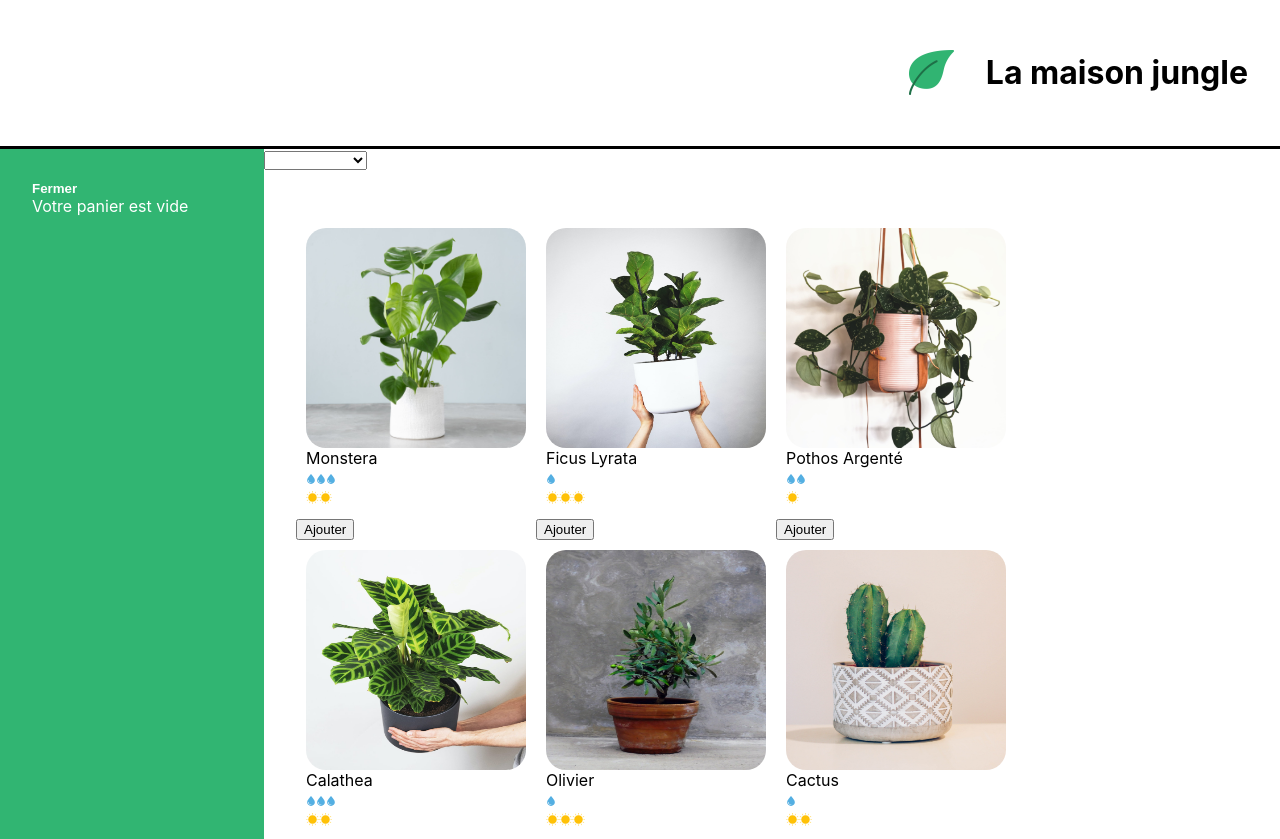
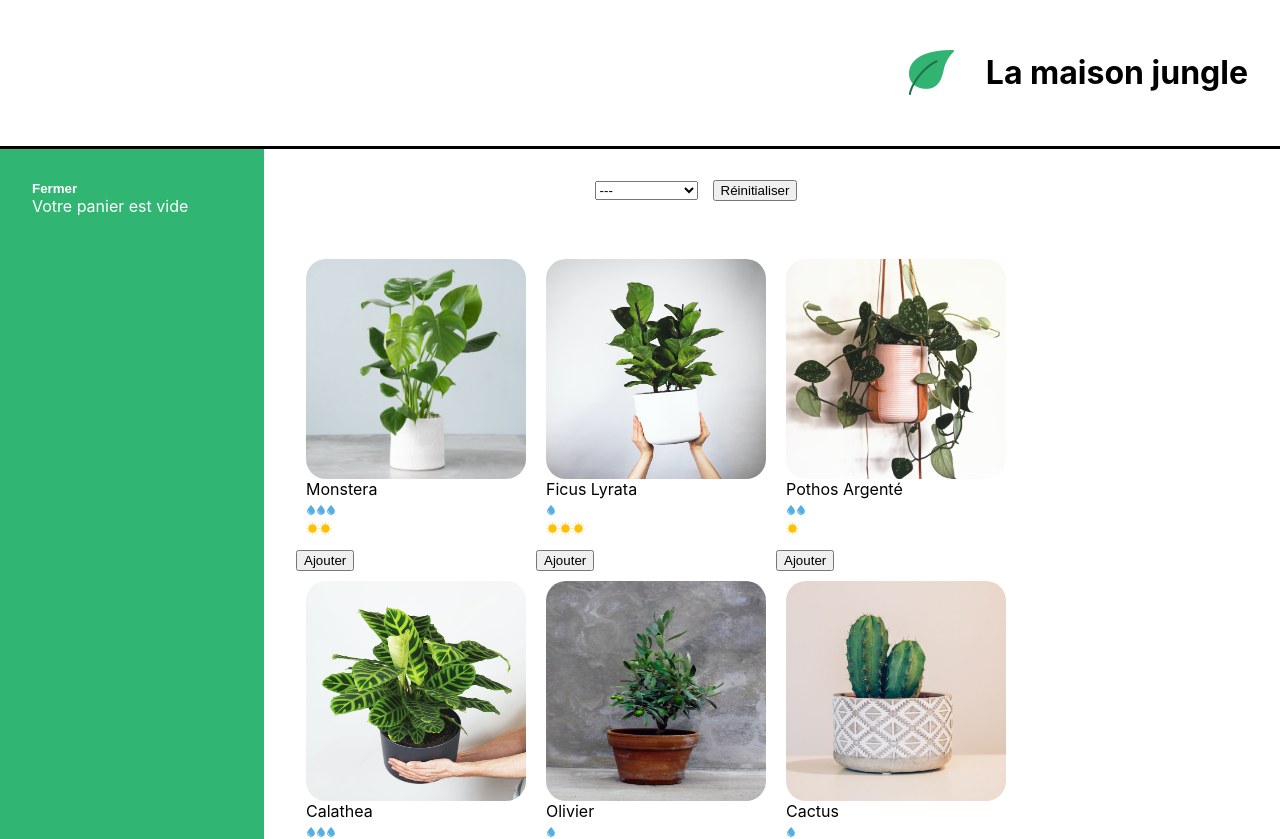
Before and after one commit to Toure2019/la-maison-jungle, a React (Create React App) app: page / in a window 1280 px wide. Shown: the top 839 px of the page. Built offline with nearby package versions, Linux system fonts and the light colour scheme.

Commit message:
commit 7bis: 2-Correction exercice partage state (best practice)

```diff
--- a/src/components/Categories.js
+++ b/src/components/Categories.js
@@ -1,26 +1,23 @@
-function Categories({categories, plantList, plantItemList, updatePlantItemList}) {
+import '../styles/Categories.css'
 
-    function handleChange(event) {
-        if(event.target.value === '') {
-            updatePlantItemList(plantList);
-            console.log('Toutes les catégories', plantList);
-        } else {
-            const newList = plantItemList.reduce(
-                (acc, plant) => plant.category === event.target.value ? acc.concat(plant) : acc, []
-            );
-            console.log('newList', newList);
-            updatePlantItemList(newList);
-        }
-    }
-
-    return (
-        <select onChange={handleChange}>
-            <option key="cat00"></option>
-            {categories.map((categorie, index) => (
-                <option key={`${index}-${categorie}`} value={categorie}>{ categorie }</option>
-            ))}
-        </select>
-    )
+function Categories({ setActiveCategory, categories, activeCategory }) {
+	return (
+		<div className='lmj-categories'>
+			<select
+				value={activeCategory}
+				onChange={(e) => setActiveCategory(e.target.value)}
+				className='lmj-categories-select'
+			>
+				<option value=''>---</option>
+				{categories.map((cat) => (
+					<option key={cat} value={cat}>
+						{cat}
+					</option>
+				))}
+			</select>
+			<button onClick={() => setActiveCategory('')}>Réinitialiser</button>
+		</div>
+	)
 }
 
-export default Categories;
+export default Categories
--- a/src/components/ShoppingList.js
+++ b/src/components/ShoppingList.js
@@ -1,13 +1,11 @@
+import { useState } from 'react'
 import { plantList } from '../datas/plantList'
 import PlantItem from './PlantItem'
-import Categories from './Categories';
-import '../styles/ShoppingList.css';
-import { useState } from 'react';
+import Categories from './Categories'
+import '../styles/ShoppingList.css'
 
 function ShoppingList({ cart, updateCart }) {
-	const [plantItemList, updatePlantItemList] = useState(plantList);
-	console.log(plantItemList);
-
+	const [activeCategory, setActiveCategory] = useState('')
 	const categories = plantList.reduce(
 		(acc, plant) =>
 			acc.includes(plant.category) ? acc : acc.concat(plant.category),
@@ -31,11 +29,15 @@
 
 	return (
 		<div className='lmj-shopping-list'>
-			<Categories categories={categories} plantList={plantList}
-				plantItemList={plantItemList} updatePlantItemList={updatePlantItemList} />
+			<Categories
+				categories={categories}
+				setActiveCategory={setActiveCategory}
+				activeCategory={activeCategory}
+			/>
 
 			<ul className='lmj-plant-list'>
-				{plantItemList.map(({ id, cover, name, water, light, price }) => (
+				{plantList.map(({ id, cover, name, water, light, price, category }) =>
+					!activeCategory || activeCategory === category ? (
 						<div key={id}>
 							<PlantItem
 								cover={cover}
@@ -46,7 +48,8 @@
 							/>
 							<button onClick={() => addToCart(name, price)}>Ajouter</button>
 						</div>
-				))}
+					) : null
+				)}
 			</ul>
 		</div>
 	)
--- /dev/null
+++ b/src/styles/Categories.css
@@ -0,0 +1,8 @@
+.lmj-categories {
+	text-align: center;
+	padding-top: 30px;
+}
+
+.lmj-categories-select {
+	margin-right: 15px;
+}
```
Lines whose indentation alone changed are shown as unchanged.
